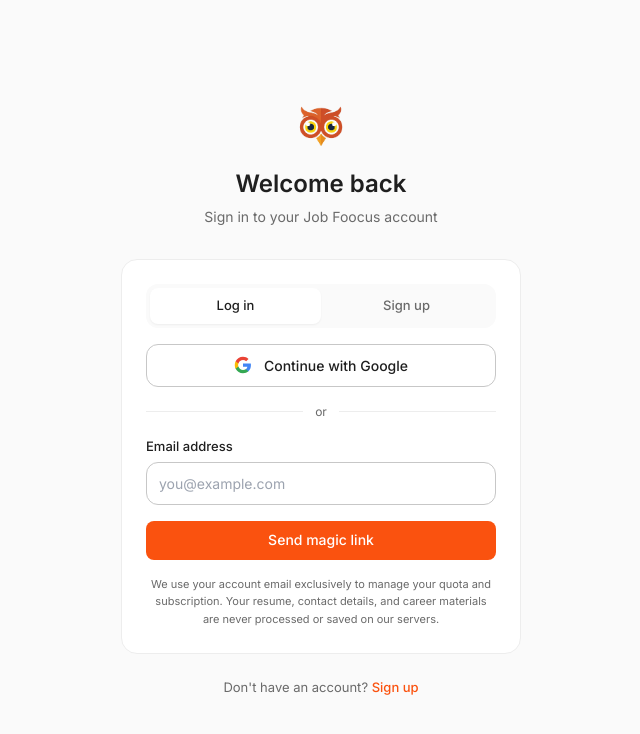
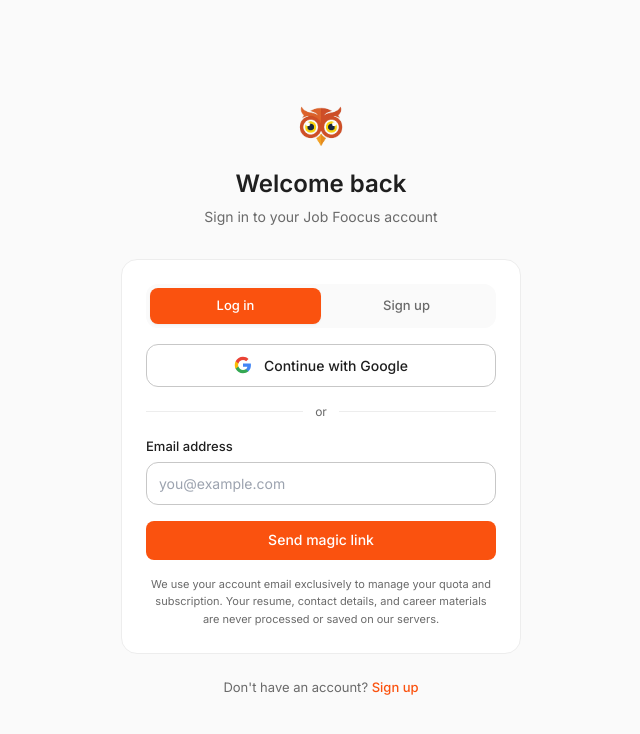
Before and after one commit to NiranjananPrajith/JobFoocus, a Next.js app: page /login in a window 1280 px wide. Shown: the top 734 px of the page, without its empty margins (319-959 px from the left). Built offline with nearby package versions, Linux system fonts and the light colour scheme; no server answers.

Commit message:
Improve active tab highlight in auth tab switcher
Change the active tab background from bg-canvas (white pill with
subtle shadow) to bg-primary text-on-primary (brand orange with
white text) so it's immediately obvious which tab is selected.
Matches the orange CTA buttons used elsewhere on the page.

```diff
--- a/src/components/AuthPage.tsx
+++ b/src/components/AuthPage.tsx
@@ -129,7 +129,7 @@
               onClick={() => handleTabChange('login')}
               className={`flex-1 py-2 text-[13px] font-medium rounded-md transition-colors ${
                 isLogin
-                  ? 'bg-canvas text-ink shadow-sm'
+                  ? 'bg-primary text-on-primary shadow-sm'
                   : 'text-steel hover:text-ink'
               }`}
             >
@@ -139,7 +139,7 @@
               onClick={() => handleTabChange('signup')}
               className={`flex-1 py-2 text-[13px] font-medium rounded-md transition-colors ${
                 !isLogin
-                  ? 'bg-canvas text-ink shadow-sm'
+                  ? 'bg-primary text-on-primary shadow-sm'
                   : 'text-steel hover:text-ink'
               }`}
             >
```
